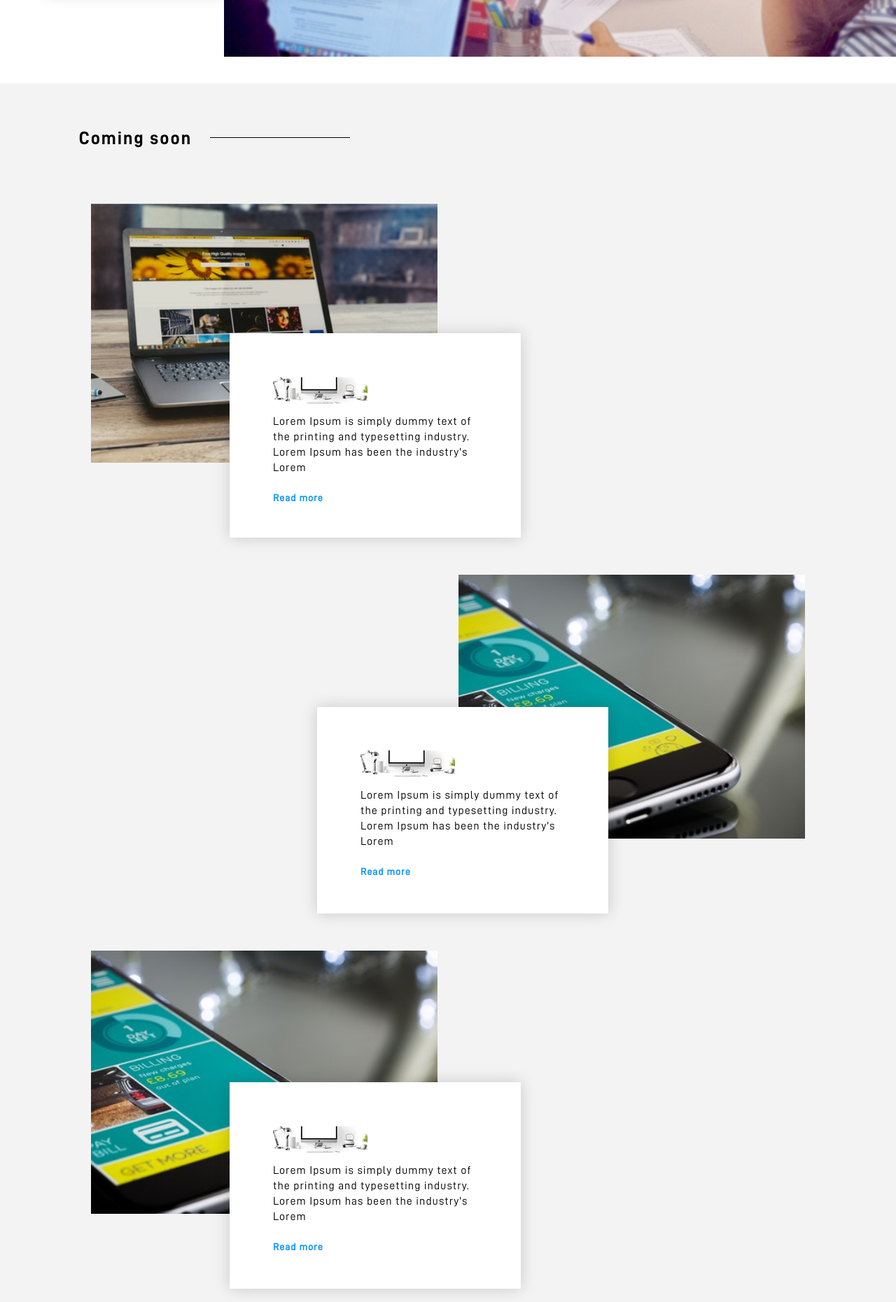
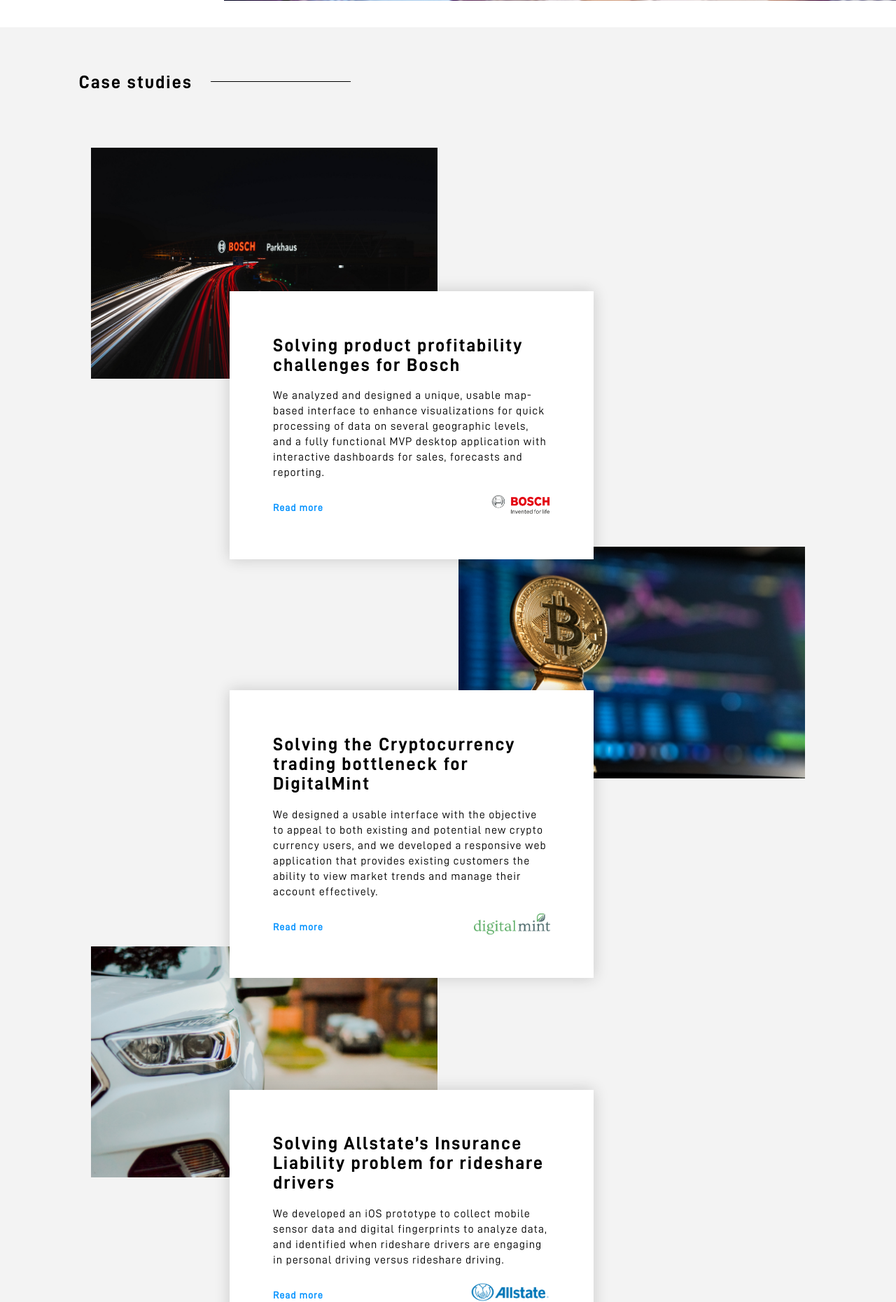
Before and after one commit to estefanytorres/idlabwebsite, a PHP site: page /what-we-do.html in a window 1280 px wide. Shown: the part 2837-4697 px from the top of the page at 70% size. Run offline with PHP 8.4, Linux system fonts and the light colour scheme.

Commit message:
adding case studies

```diff
--- a/css/style.css
+++ b/css/style.css
@@ -1158,12 +1161,13 @@
 .case-study-description {
   margin: 5% 0;
 }
-.case-study-left {
-  padding: 80px 8%;
-  margin: 0;
+.case-study-description.txt-lg {
+  margin-top: 0;
+}
+.case-study-image {
+  margin-bottom: 5em;
 }
 .case-study-text {
-  height: 55%;
   position: absolute;
   top: 50%;
   left: 25%;
@@ -1172,15 +1176,17 @@
   padding: 5%;
   color: black;
 }
-.case-study-left-text {
-  left: 25%;
-}
 .case-study-right {
   padding: 80px 8%;
   margin: 0;
 }
-.case-study-right-text {
-  left: 35%;
+.case-study-left {
+  padding: 80px 8%;
+  margin: 0;
+}
+.case-study-logo {
+  height: 30px;
+  float: right;
 }
 .btn-read-more
 , .btn-read-more:hover {
--- a/what-we-do.html
+++ b/what-we-do.html
@@ -46,10 +46,12 @@
             <li class="menu-active"><a href="what-we-do.html">What We Do</a></li>
             <li><a href="our-team.html">Meet Our Team</a></li>
             <li><a href="get-in-touch.html">Get In Touch</a></li>
-            <li class="menu-has-children"><a href="">Events</a>
+            <li class="menu-has-children"><a>Events</a>
               <ul>
-                <li><a href="https://odi2019.depaulidlab.com/" target="_blank">ODI</a></li>
-                <li><a href="#" target="_blank">Workshops</a></li>
+                <li><a href="https://odi2019.depaulidlab.com/" target="_blank">ODI 2019</a></li>
+                <li><a href="https://odi2018.depaulidlab.com/" target="_blank">ODI 2018</a></li>
+                <li><a href="https://odi2017.depaulidlab.com/" target="_blank">ODI 2017</a></li>
+                <li><a href="https://agile2016.depaulidlab.com/" target="_blank">ODI 2016</a></li>
               </ul>
             </li>
             <li><a href="https://ikp.depaulidlab.com/" target="_blank">Knowledge Portal</a></li>
@@ -115,8 +117,7 @@
         <div class="container-fluid">
           <div class="row">
             <div id="intro-play" class="video-wrapper col-12">
-<!--              <video src="video/sample_video.mp4" poster="img/video-poster.jpg"></video>-->
-              <iframe src="https://www.youtube.com/embed/-15_sHxo9aI" frameborder="0"
+              <iframe src="https://www.youtube.com/embed/-15_sHxo9aI?autoplay=1&controls=0&disablekb=1&loop=1&modestbranding=1&start=4&showinfo=0" frameborder="0"
                       allow="accelerometer; autoplay; encrypted-media; gyroscope; picture-in-picture" allowfullscreen>
               </iframe>
             </div>
@@ -150,40 +151,43 @@
         <div class="container-fluid">
           <div class="col-12">
             <div id="case-studies-title" class="row flex-row align-items-center">
-              <div class="txt-lg">Coming soon</div>
+              <div class="txt-lg">Case studies</div>
               <div class="divider">
                 <div class="inner"></div>
               </div>
             </div>
           </div>
           <div class="row col-12 case-study-left">
-            <img src="img/website.jpg" class="col-xs-12 col-sm-12 col-md-6 col-lg-6 col-xl-6">
-            <div class="case-study-left-text case-study-text box-shadow col-xs-12 col-sm-12 col-md-6 col-lg-5 col-xl-4">
-              <img src="img/logo-case-studies.jpg">
+            <img src="img/case-studies/bosch.jpg" class="case-study-image col-xs-12 col-sm-12 col-md-10d col-lg-8 col-xl-6">
+            <div class="case-study-left-text case-study-text box-shadow col-xs-12 col-sm-12 col-md-8 col-lg-6 col-xl-5">
+              <div class="case-study-description txt-lg">Solving product profitability challenges for Bosch</div>
               <div class="case-study-description txt-rg">
-                Lorem Ipsum is simply dummy text of the printing and typesetting industry. Lorem Ipsum has been the industry's Lorem
+                  We analyzed and designed a unique, usable map-based interface to enhance visualizations for quick processing of data on several geographic levels, and a fully functional MVP desktop application with interactive dashboards for sales, forecasts and reporting.
               </div>
-              <a href="#" class="btn btn-read-more no-border txt-btn">Read more</a>
+              <a target="_blank" href="https://medium.com/@depaulilab/solving-product-profitability-challenges-for-bosch-40d16265ca8b" class="btn btn-read-more no-border txt-btn">Read more</a>
+              <img src="img/clients/bosch.png" alt="Bosch" class="case-study-logo">
             </div>
           </div>
           <div class="row col-12 case-study-right justify-content-end">
-            <img src="img/mobile-app.jpg" class="col-xs-12 col-sm-12 col-md-6 col-lg-6 col-xl-6">
-            <div class="case-study-right-text case-study-text box-shadow col-xs-12 col-sm-12 col-md-6 col-lg-5 col-xl-4">
-              <img src="img/logo-case-studies.jpg">
+            <img src="img/case-studies/digitalmint.jpg" class="case-study-image col-xs-12 col-sm-12 col-md-10d col-lg-8 col-xl-6">
+            <div class="case-study-right-text case-study-text box-shadow col-xs-12 col-sm-12 col-md-8 col-lg-6 col-xl-5">
+              <div class="case-study-description txt-lg">Solving the Cryptocurrency trading bottleneck for DigitalMint</div>
               <div class="case-study-description txt-rg">
-                Lorem Ipsum is simply dummy text of the printing and typesetting industry. Lorem Ipsum has been the industry's Lorem
+                  We designed a usable interface with the objective to appeal to both existing and potential new crypto currency users, and we developed a responsive web application that provides existing customers the ability to view market trends and manage their account effectively.
               </div>
-              <a href="#" class="btn btn-read-more no-border txt-btn">Read more</a>
+              <a target="_blank" href="https://medium.com/@depaulilab/solving-the-cryptocurrency-trading-bottleneck-for-digitalmint-9a4ce0deb840" class="btn btn-read-more no-border txt-btn">Read more</a>
+              <img src="img/clients/digitalmint.png" alt="Bosch" class="case-study-logo">
             </div>
           </div>
           <div class="row col-12 case-study-left">
-            <img src="img/mobile-app.jpg" class="col-xs-12 col-sm-12 col-md-6 col-lg-6 col-xl-6">
-            <div class="case-study-left-text case-study-text box-shadow col-xs-12 col-sm-12 col-md-6 col-lg-5 col-xl-4">
-              <img src="img/logo-case-studies.jpg">
+            <img src="img/case-studies/allstate.jpg" class="case-study-image col-xs-12 col-sm-12 col-md-10d col-lg-8 col-xl-6">
+            <div class="case-study-left-text case-study-text box-shadow col-xs-12 col-sm-12 col-md-8 col-lg-6 col-xl-5">
+              <div class="case-study-description txt-lg">Solving Allstate’s Insurance Liability problem for rideshare drivers</div>
               <div class="case-study-description txt-rg">
-                Lorem Ipsum is simply dummy text of the printing and typesetting industry. Lorem Ipsum has been the industry's Lorem
+                  We developed an iOS prototype to collect mobile sensor data and digital fingerprints to analyze data, and identified when rideshare drivers are engaging in personal driving versus rideshare driving.
               </div>
-              <a href="#" class="btn btn-read-more no-border txt-btn">Read more</a>
+              <a target="_blank" href="https://medium.com/@depaulilab/solving-allstates-insurance-liability-problem-for-rideshare-drivers-fdc0dc45e857" class="btn btn-read-more no-border txt-btn">Read more</a>
+              <img src="img/clients/allstate.png" alt="Bosch" class="case-study-logo">
             </div>
           </div>
         </div>
@@ -233,7 +237,7 @@
       <div class="container">
         <div class="credits">
           &copy;2019 DePaul iD Lab. All Rights Reserved.<br>
-          Developed by <a href="http://www.estefanytorres.com/">Estefany torres</a>
+          Developed by <a href="http://www.estefanytorres.com/">Estefany Torres</a>
         </div>
       </div>
 
```
Also changed, not shown: other parts of css/style.css (+14 -14 lines), get-in-touch.html (+6 -4 lines), index.html (+14 -9 lines), our-team.html (+6 -4 lines), img/case-studies/allstate.jpg (added), img/case-studies/bosch.jpg (added), img/case-studies/digitalmint.jpg (added).
